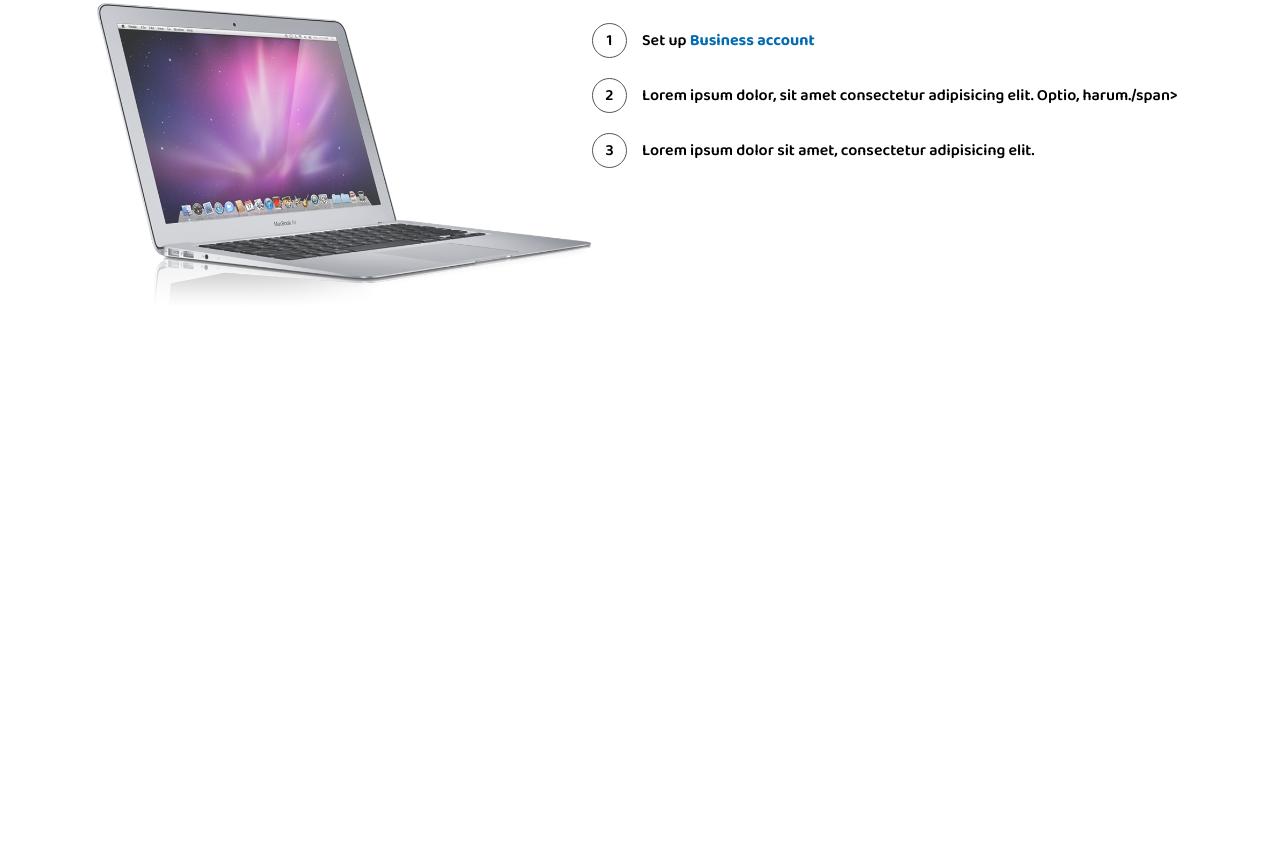
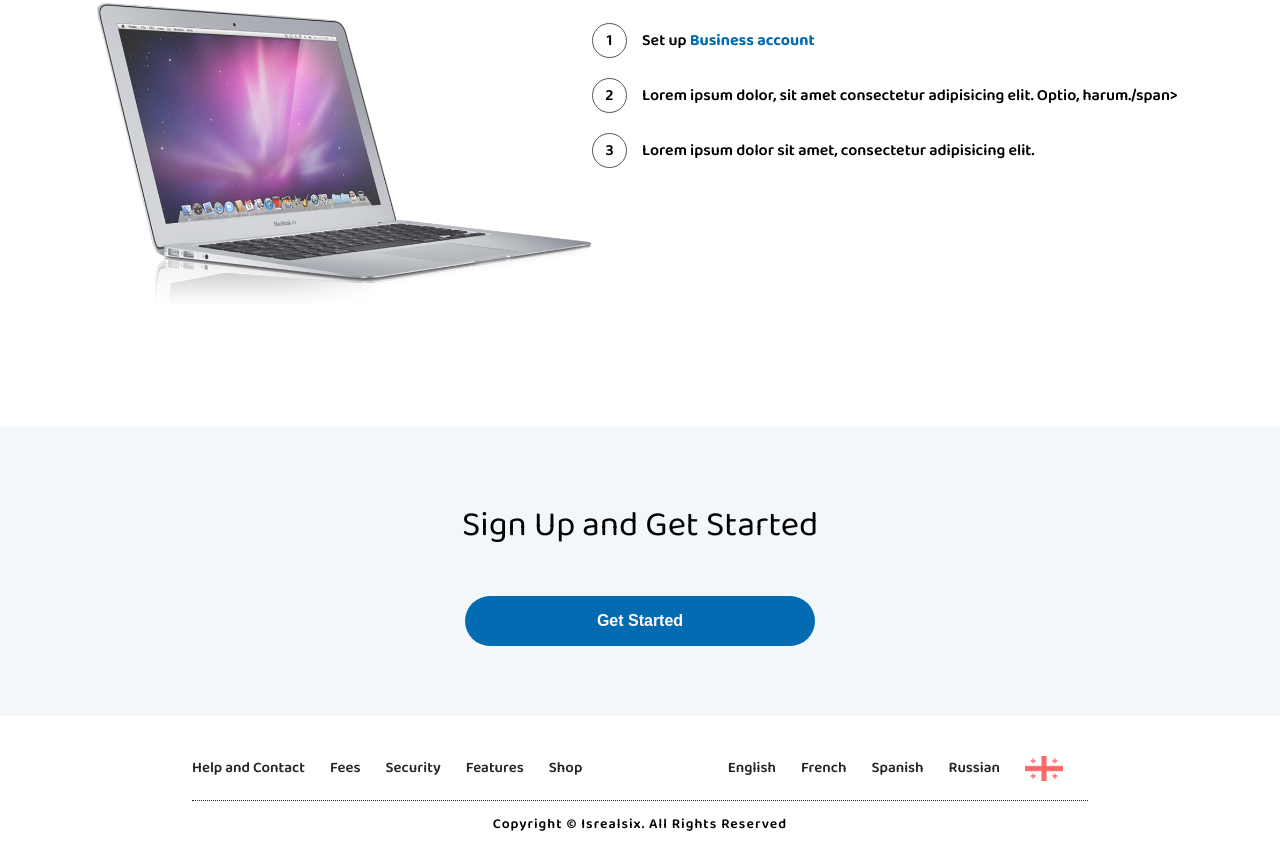
Before and after one commit to Isrealsix/paypalClone, a website: page index.html in a window 1280 px wide. Shown: the part 2089-2955 px from the top of the page. Before the commit the page ends 2516 px from the top, so only its background shows below. Drawn offline with Linux system fonts and the light colour scheme.

Commit message:
section-5 completed

```diff
--- a/index.html
+++ b/index.html
@@ -219,6 +219,41 @@
                     </ul>
                 </div>
             </section>
+
+            <!-- Section 5 -->
+
+            <section class="section-5">
+                <div class="section-5-top">
+                    <h2 class="section-5-top__heading">Sign Up and Get Started</h2>
+                    <button class="blue-btn">Get Started</button>
+                </div>
+
+                <footer class="footer">
+                    <div class="footer-top">
+                        <ul class="footer__list">
+                            <li><a href="#">Help and Contact</a></li>
+                            <li><a href="#">Fees</a></li>
+                            <li><a href="#">Security</a></li>
+                            <li><a href="#">Features</a></li>
+                            <li><a href="#">Shop</a></li>
+                        </ul>
+
+                        <ul class="footer__list">
+                            <li><a href="#">English</a></li>
+                            <li><a href="#">French</a></li>
+                            <li><a href="#">Spanish</a></li>
+                            <li><a href="#">Russian</a></li>
+                            <li><a href="#"><img src="images/flag.png" alt="languades"></a></li>
+                        </ul>
+                    </div>
+
+                    <div class="footer-bottom">
+                        <p class="copyright">
+                            Copyright &copy; Isrealsix. All Rights Reserved
+                        </p>
+                    </div>
+                </footer>
+            </section>
         </div>
     </div>
 </body>
--- /dev/null
+++ b/sass/layouts/_footer.scss
@@ -0,0 +1,43 @@
+.footer {
+	width: 100%;
+	height: 15rem;
+	display: flex;
+	flex-direction: column;
+	justify-content: space-between;
+	align-items: center;
+	padding: 4rem 0 3rem 0;
+
+	&-top {
+		width: 70%;
+		display: flex;
+		justify-content: space-between;
+		border-bottom: 0.1rem dotted #262626;
+		padding-bottom: 1rem;
+	}
+
+	&__list {
+		display: flex;
+		justify-content: center;
+
+		li {
+			margin-right: 2.5rem;
+
+			a {
+				font-size: 1.5rem;
+				font-weight: 600;
+				color: #262626;
+			}
+		}
+
+		img {
+			width: 3.8rem;
+			opacity: 0.6;
+		}
+	}
+}
+
+.copyright {
+	font-size: 1.4rem;
+	font-weight: 600;
+	letter-spacing: 0.1rem;
+}
--- /dev/null
+++ b/sass/layouts/_section-5.scss
@@ -0,0 +1,16 @@
+.section-5 {
+	width: 100%;
+
+	&-top {
+		width: 100%;
+		background-color: #f3f7fa;
+		text-align: center;
+		padding: 7rem 0;
+
+		&__heading {
+			font-size: 3.5rem;
+			font-weight: 400;
+			margin-bottom: 4rem;
+		}
+	}
+}
--- a/sass/main.scss
+++ b/sass/main.scss
@@ -12,9 +12,11 @@
 @import 'layouts/section-2';
 @import 'layouts/section-3';
 @import 'layouts/section_4';
+@import 'layouts/section-5';
 @import 'layouts/navbar';
 @import 'layouts/banner';
 @import 'layouts/services';
 @import 'layouts/features';
+@import 'layouts/footer';
 
 @import 'components/button';
```
Also changed, not shown: css/style.css.
